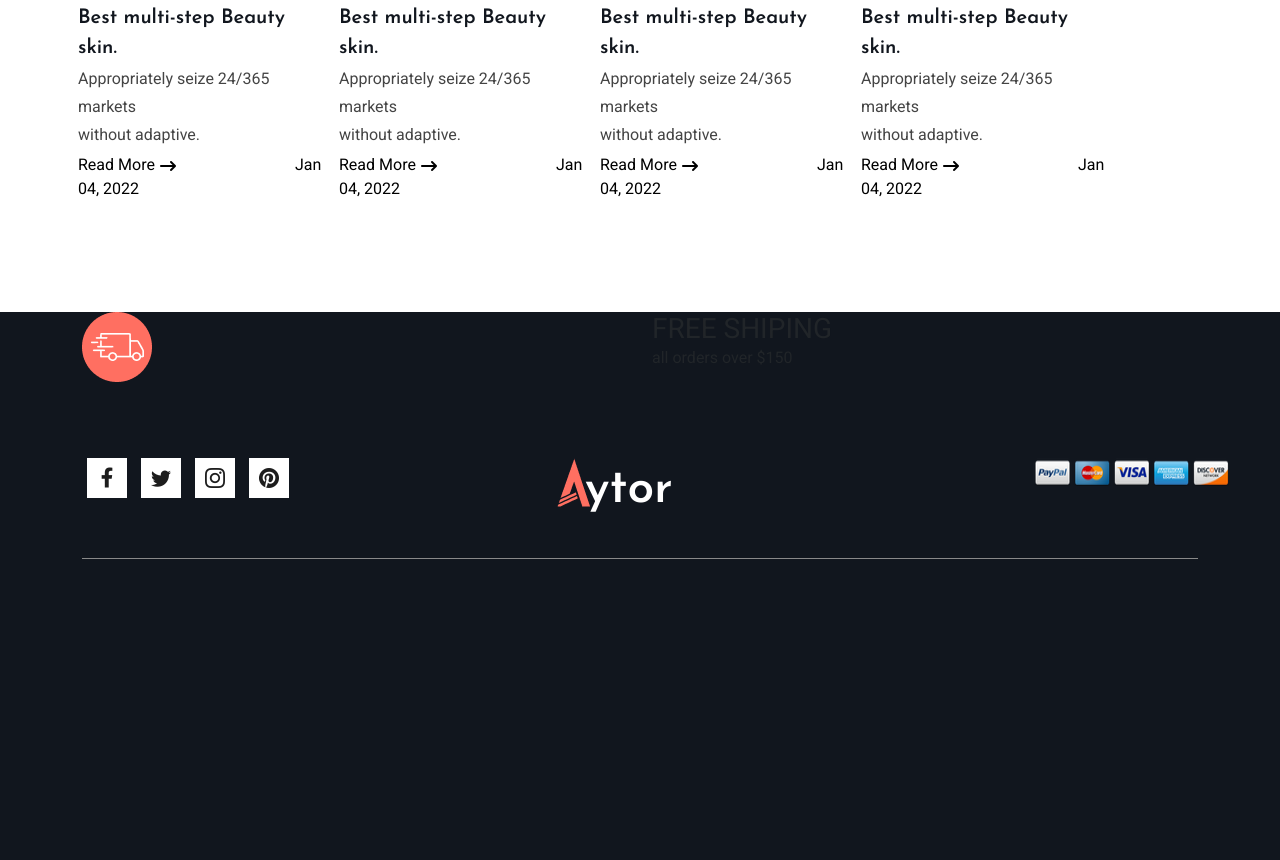
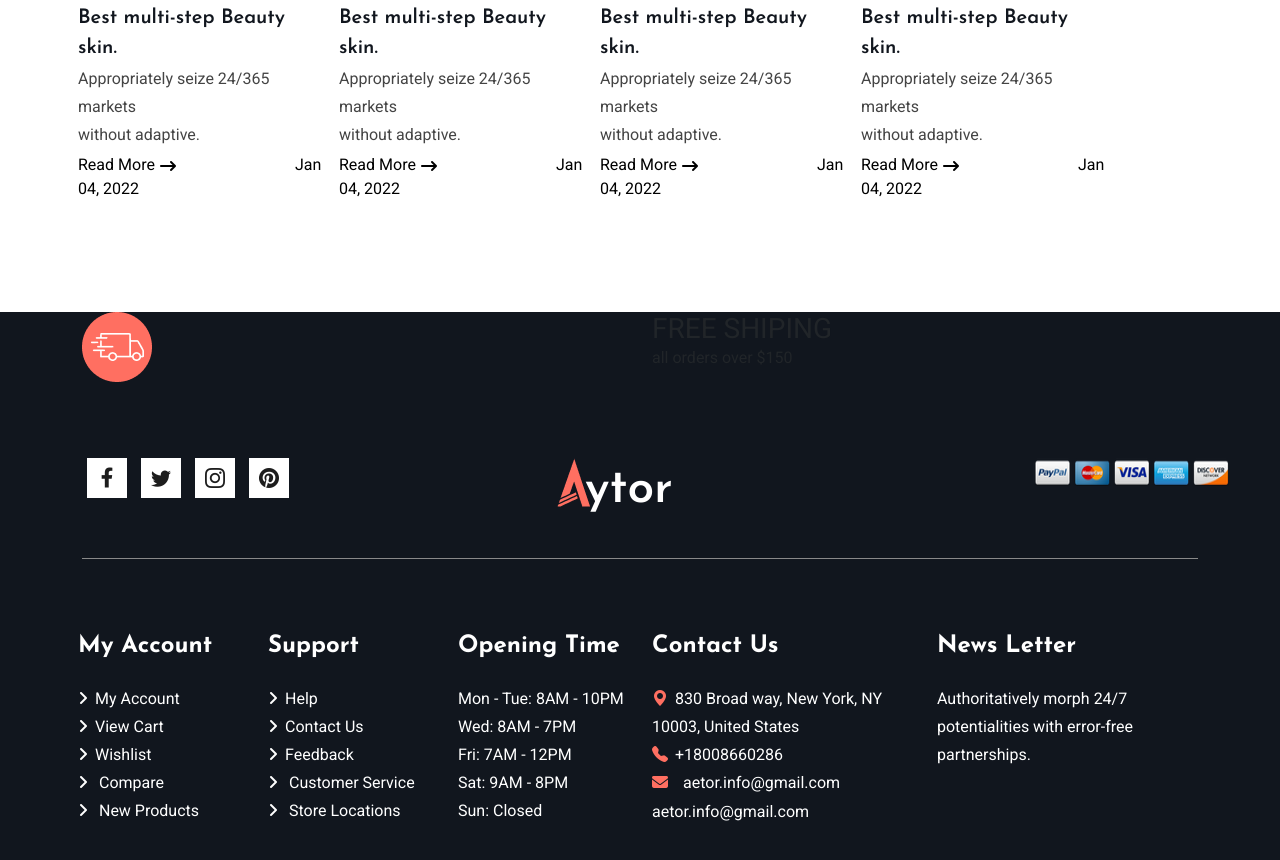
Before and after one commit to Rashedchy789/Aytor, a plain HTML site: page index.html in a window 1280 px wide. Shown: the part 5962-6822 px from the top of the page. Drawn offline with nearby package versions, Linux system fonts and the light colour scheme.

Commit message:
Add files via upload

```diff
--- a/CSS/style.css
+++ b/CSS/style.css
@@ -594,4 +594,33 @@ footer .socialIcons ul li a {
   top: 0;
   left: 40px;
 }
+footer .address h3 {
+  color: #fff;
+  font-family: var(--secondaryFont);
+  font-size: 24px;
+  font-weight: 700;
+  line-height: 34px;
+  margin-bottom: 22px;
+}
+footer .address ul li span {
+  color: #fff;
+  font-size: 16px;
+  font-weight: 400;
+  line-height: 28px;
+  margin-left: 7px;
+}
+footer .address ul li i {
+  color: #fff;
+}
+footer .address p {
+  color: #fff;
+  font-size: 16px;
+  font-weight: 400;
+  line-height: 28px;
+}
+footer .address .contact ul li i {
+  color: #ff6f61;
+  width: 24px;
+  height: 24px;
+}
 /* footer ends here */
--- a/index.html
+++ b/index.html
@@ -1001,6 +1001,76 @@
       <div class="form">
         <input type="text">
       </div>
+      <div class="address">
+        <div class="row">
+          <div class="accoun col-2 px-2">
+            <h3>My Account</h3>
+            <ul>
+              <li><a href="#"><i class="fa-solid fa-angle-right"></i><span>My Account</span></a></li>
+            </ul>
+            <ul>
+              <li><a href="#"><i class="fa-solid fa-angle-right"></i><span>View Cart</span></a></li>
+            </ul>
+            <ul>
+              <li><a href="#"><i class="fa-solid fa-angle-right"></i><span>Wishlist</span></a></li>
+            </ul>
+            <ul>
+              <li><a href="#"><i class="fa-solid fa-angle-right"></i>
+                  <span>Compare</span></a></li>
+            </ul>
+            <ul>
+              <li><a href="#"><i class="fa-solid fa-angle-right"></i>
+                  <span>New Products</span></a></li>
+            </ul>
+          </div>
+          <div class="support col-2 px-2">
+            <h3>Support</h3>
+            <ul>
+              <li><a href="#"><i class="fa-solid fa-angle-right"></i><span>Help</span></a></li>
+            </ul>
+            <ul>
+              <li><a href="#"><i class="fa-solid fa-angle-right"></i><span>Contact Us</span></a></li>
+            </ul>
+            <ul>
+              <li><a href="#"><i class="fa-solid fa-angle-right"></i><span>Feedback</span></a></li>
+            </ul>
+            <ul>
+              <li><a href="#"><i class="fa-solid fa-angle-right"></i>
+                  <span>Customer Service</span></a></li>
+            </ul>
+            <ul>
+              <li><a href="#"><i class="fa-solid fa-angle-right"></i>
+                  <span>Store Locations</span></a></li>
+            </ul>
+          </div>
+          <div class="time col-2 px-2">
+            <h3>Opening Time</h3>
+            <p>Mon - Tue: 8AM - 10PM</p>
+            <p>Wed: 8AM - 7PM</p>
+            <p>Fri: 7AM - 12PM</p>
+            <p>Sat: 9AM - 8PM</p>
+            <p>Sun: Closed</p>
+          </div>
+          <div class="contact col-3">
+            <h3>Contact Us</h3>
+            <ul>
+              <li><a href="#"><i class="bi bi-geo-alt-fill"></i></i><span>830 Broad way, New York, NY 10003,
+                    United States</span></a></li>
+            </ul>
+            <ul>
+              <li><a href="#"><i class="bi bi-telephone-fill"></i><span>+18008660286</span></a></li>
+            </ul>
+            <ul>
+              <li><a href="#"><i class="fa-solid fa-envelope"></i><span>aetor.info@gmail.com
+                    <br>aetor.info@gmail.com</span></a></li>
+            </ul>
+          </div>
+          <div class="letter col-3 ">
+            <h3>News Letter</h3>
+            <p>Authoritatively morph 24/7 potentialities with error-free partnerships.</p>
+          </div>
+        </div>
+      </div>
     </div>
   </footer>
   <!-- footer ends here -->
```
